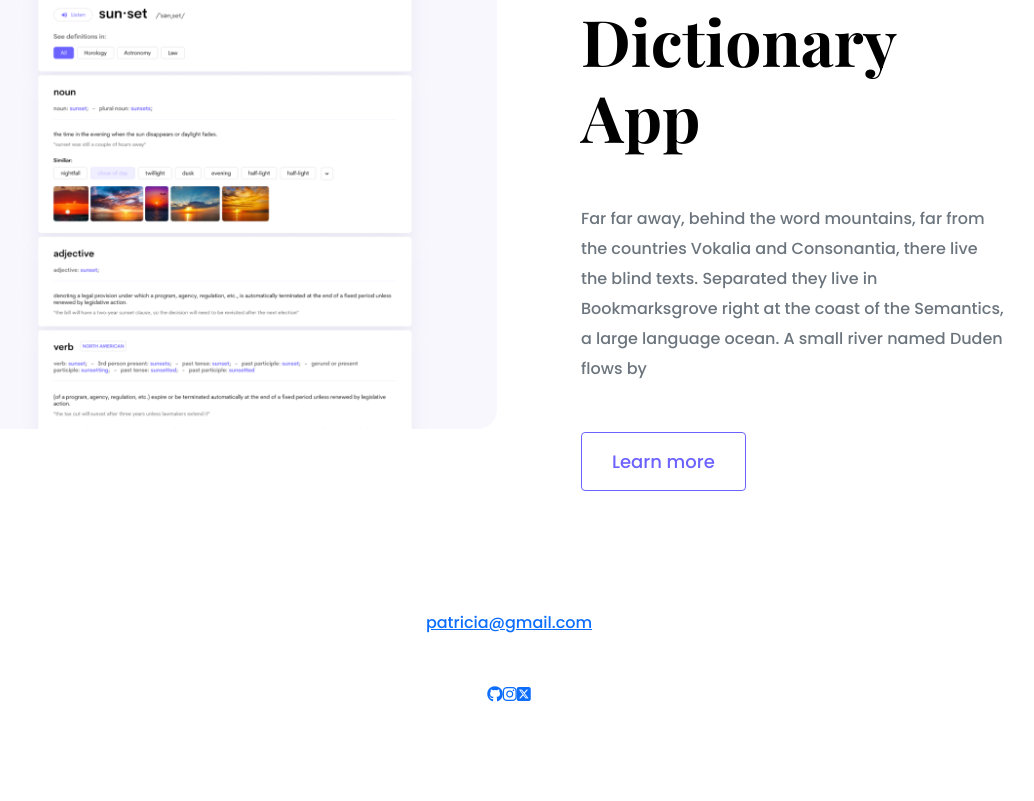
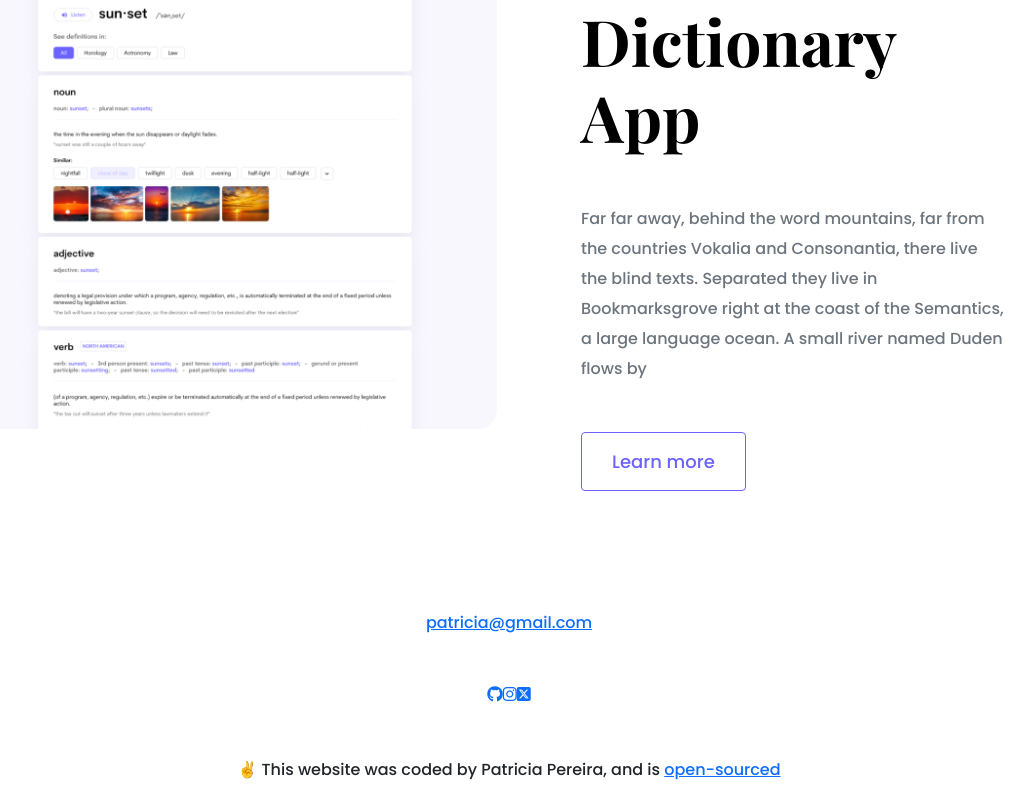
Before and after one commit to Mercayler/portfolio-project, a plain HTML site: page index.html in a window 1280 px wide. Shown: the part 2370-3171 px from the top of the page, without its empty margins (131-1165 px from the left). Before the commit the page ends 3077 px from the top, so only its background shows below. Drawn offline with nearby package versions, Linux system fonts and the light colour scheme.

Commit message:
added github link

```diff
--- a/index.html
+++ b/index.html
@@ -143,7 +143,16 @@
           <a href="https://www.twitter.com/patricia" target="_blank">
             <i class="fa-brands fa-square-x-twitter"></i>
           </a>
+
         </div>
+             <p class="text-center mt-5">
+          ✌️ This website was coded by Patricia Pereira, and is
+          <a
+            href="https://github.com/Mercayler/portfolio-project"
+            target="_blank"
+          >
+            open-sourced
+          </a>
       </footer>
     </div>
   </body>
```
